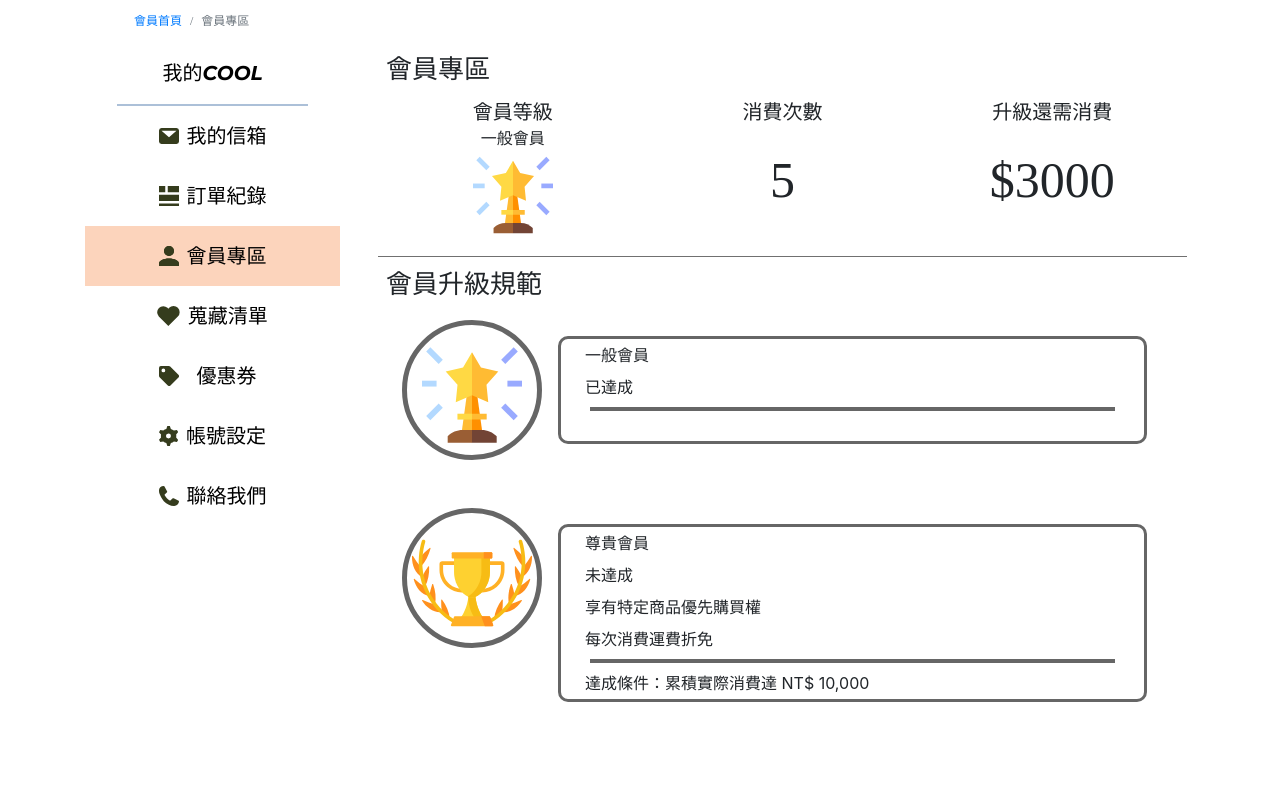
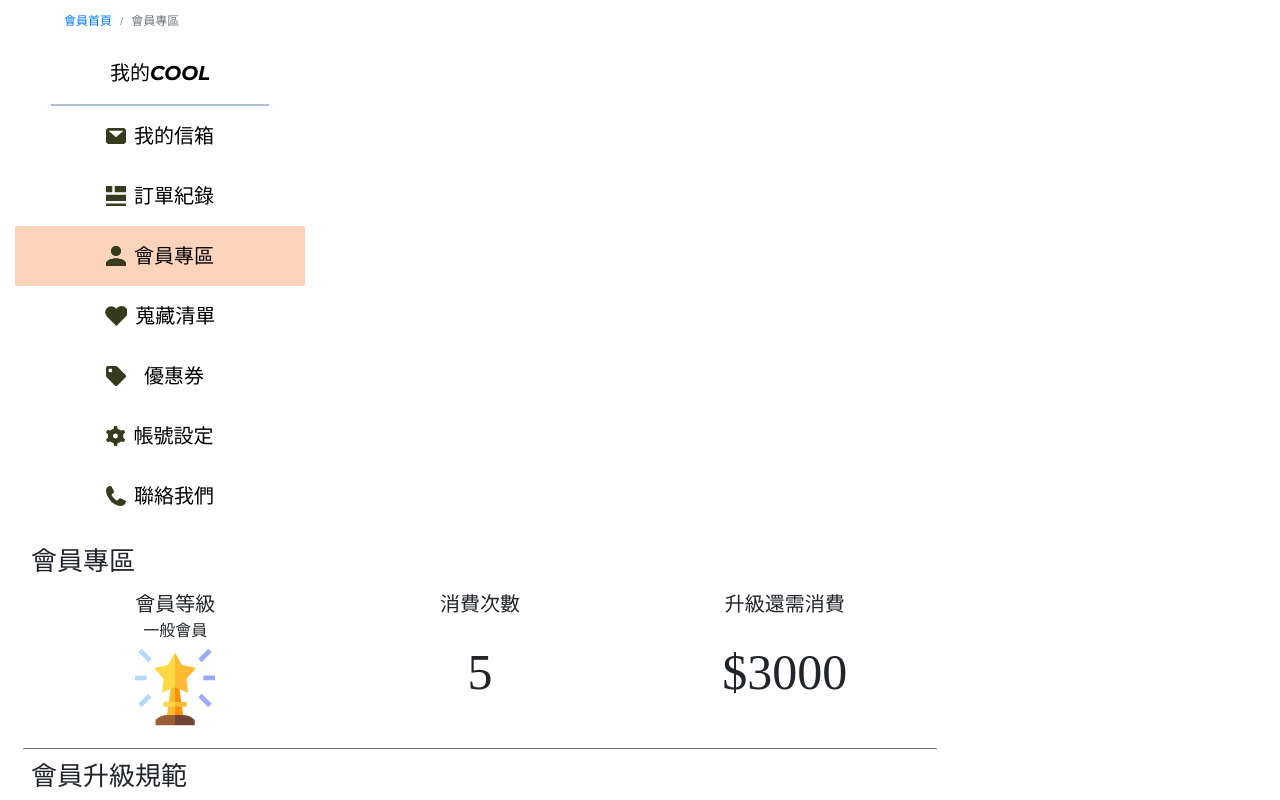
Before and after one commit to X13QQ/COOL, a React (Create React App) app in the folder client/: page /member in a window 1280 px wide. Shown: the top 800 px of the page. Built offline with nearby package versions, Linux system fonts and the light colour scheme; the HTML template or start-up script is replaced by a standard one; a web font is replaced by a local one.

Commit message:
0115 jax

```diff
--- a/client/src/App.js
+++ b/client/src/App.js
@@ -1,8 +1,7 @@
 import React from 'react'
-import { Container, Row } from 'react-bootstrap'
 import { BrowserRouter, Switch } from 'react-router-dom'
 import { renderRoutes } from 'react-router-config'
-
+import Home from './pages/Home'
 import routes from './routes/routes'
 
 function App() {
@@ -11,11 +10,7 @@ function App() {
   return (
     <BrowserRouter>
       <>
-        <Container>
-          <Row>
-            <Switch>{renderRoutes(routes)}</Switch>
-          </Row>
-        </Container>
+        <Switch>{renderRoutes(routes)}</Switch>
       </>
     </BrowserRouter>
   )
--- /dev/null
+++ b/client/src/components/Header.js
@@ -0,0 +1,11 @@
+import React from 'react'
+
+function Header() {
+  return (
+    <>
+      <h1>home</h1>
+    </>
+  )
+}
+
+export default Header
--- a/client/src/components/MemberSidebar.js
+++ b/client/src/components/MemberSidebar.js
@@ -9,7 +9,7 @@ function MemberSidebar(props) {
     <>
       <div className="Sidebar col-3">
         <ul className="SidebarList">
-          <Link to="/home">
+          <Link to="/memberhome">
             <div className="my-3">我的COOL</div>
           </Link>
           <p className="solid-bottom"></p>
--- /dev/null
+++ b/client/src/pages/Home.js
@@ -0,0 +1,12 @@
+import React from 'react'
+import Header from '../components/Header'
+
+function Home() {
+  return (
+    <>
+      <Header />
+    </>
+  )
+}
+
+export default Home
--- a/client/src/pages/Member.js
+++ b/client/src/pages/Member.js
@@ -24,7 +24,7 @@ const onMatchedRoutes = (matchedRoutes) => {
   ]
 }
 
-const Home = ({ route, location }) => {
+const MemberHome = ({ route, location }) => {
   return (
     <>
       <Breadcrumb
@@ -128,4 +128,4 @@ const Contact = ({ route, location }) => {
   )
 }
 
-export { Home, Mail, Order, Member, Favorites, Coupon, Setting, Contact }
+export { MemberHome, Mail, Order, Member, Favorites, Coupon, Setting, Contact }
```
Also changed, not shown: client/src/routes/routes.js (+7 -2 lines), 1 other file (tests, documents, lock files or other folders).
